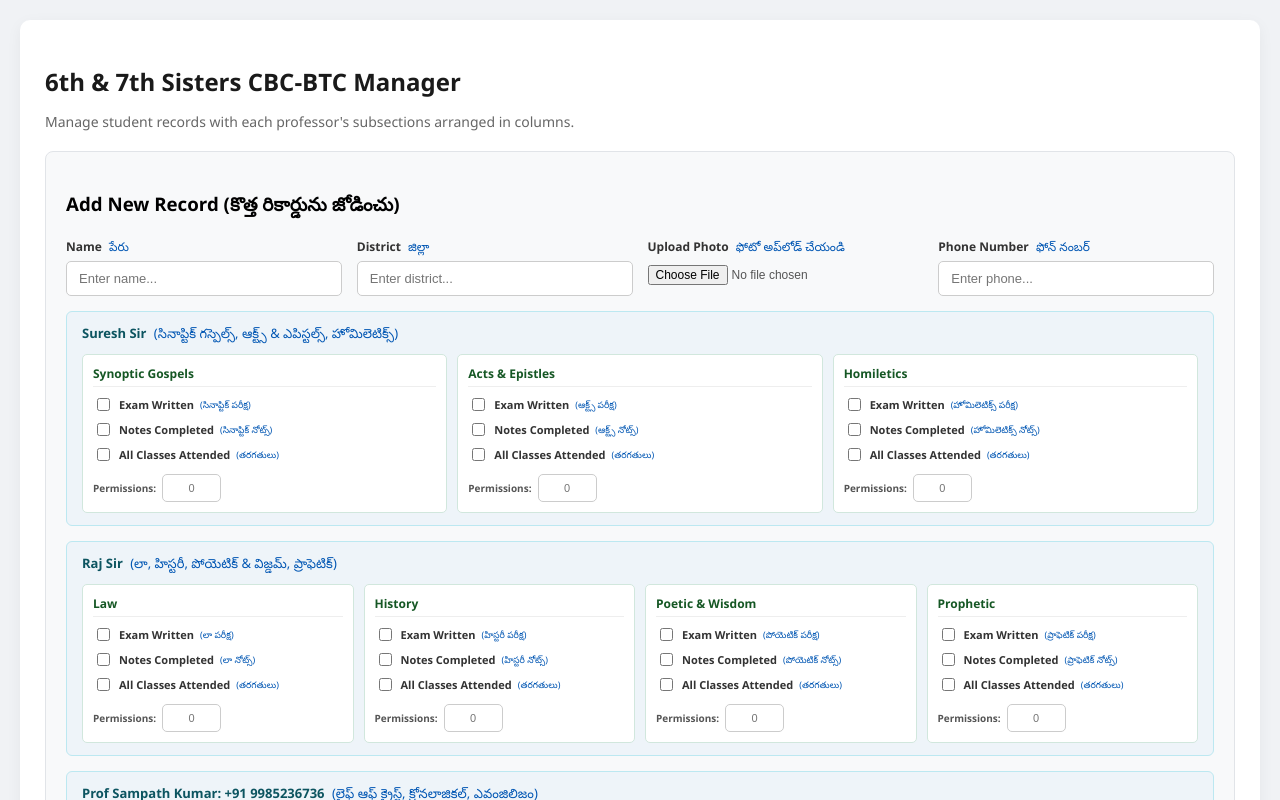
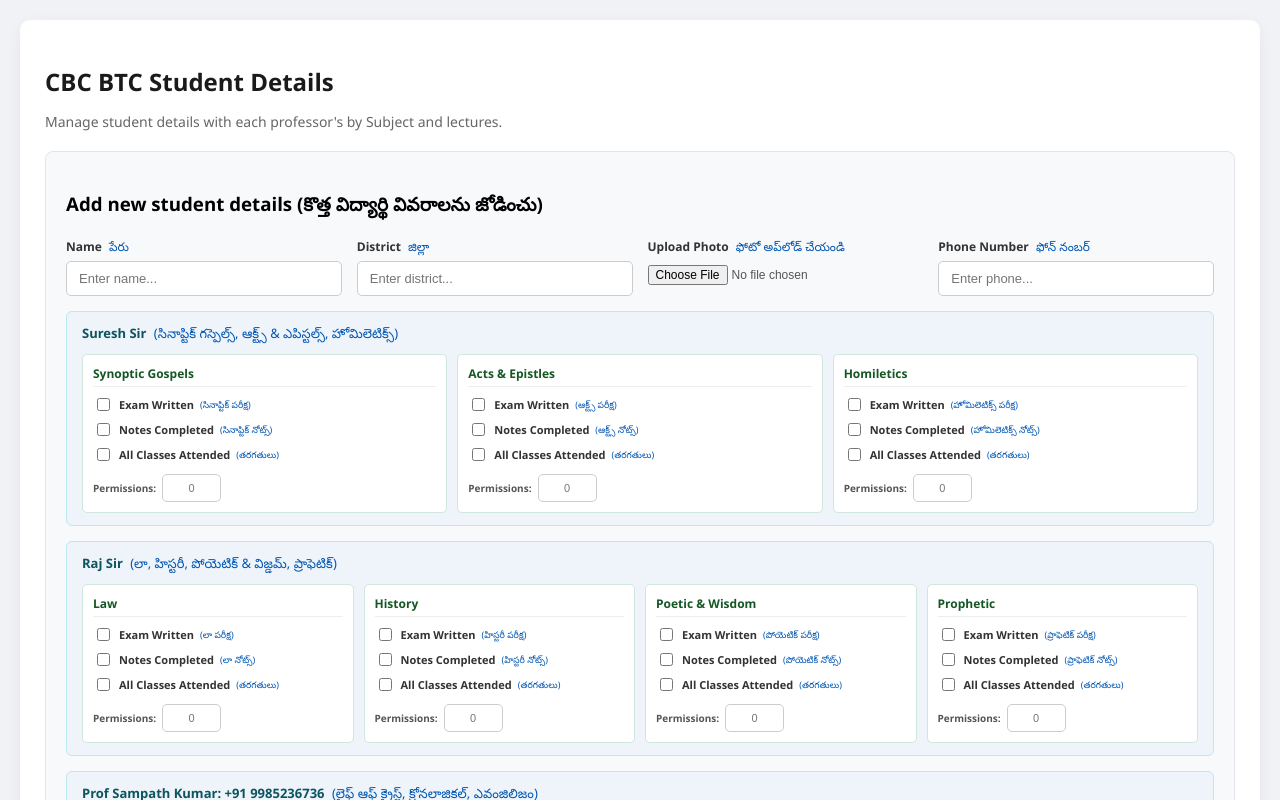
Before and after one commit to pramilaaztraining/cbc-students-manager, a React (Create React App) app: page / in a window 1280 px wide. Shown: the top 800 px of the page. Built offline with nearby package versions, Linux system fonts and the light colour scheme.

Commit message:
Arranged professor subsections in side-by-side Updated headings

```diff
--- a/public/index.html
+++ b/public/index.html
@@ -24,7 +24,7 @@
       work correctly both with client-side routing and a non-root public URL.
       Learn how to configure a non-root public URL by running `npm run build`.
     -->
-    <title>React App</title>
+    <title>CBC - Christ Bible College (Bangalore)</title>
   </head>
   <body>
     <noscript>You need to enable JavaScript to run this app.</noscript>
--- a/src/App.js
+++ b/src/App.js
@@ -291,12 +291,12 @@ function App() {
 
   return (
     <div className="container">
-      <h2>6th & 7th Sisters CBC-BTC Manager</h2>
-      <p className="subtitle">Manage student records with each professor's subsections arranged in columns.</p>
+      <h2>CBC BTC Student Details</h2>
+      <p className="subtitle">Manage student details with each professor's by Subject and lectures.</p>
 
       {/* Form Card */}
       <form onSubmit={handleSubmit} className={`form-card ${isEditing ? 'editing-mode' : ''}`}>
-        <h3>{isEditing ? 'Edit Record (రికార్డును సవరించు)' : 'Add New Record (కొత్త రికార్డును జోడించు)'}</h3>
+        <h3>{isEditing ? 'Edit Record (రికార్డును సవరించు)' : 'Add new student details (కొత్త విద్యార్థి వివరాలను జోడించు)'}</h3>
 
         <div className="form-grid">
           <div className="input-group">
```
